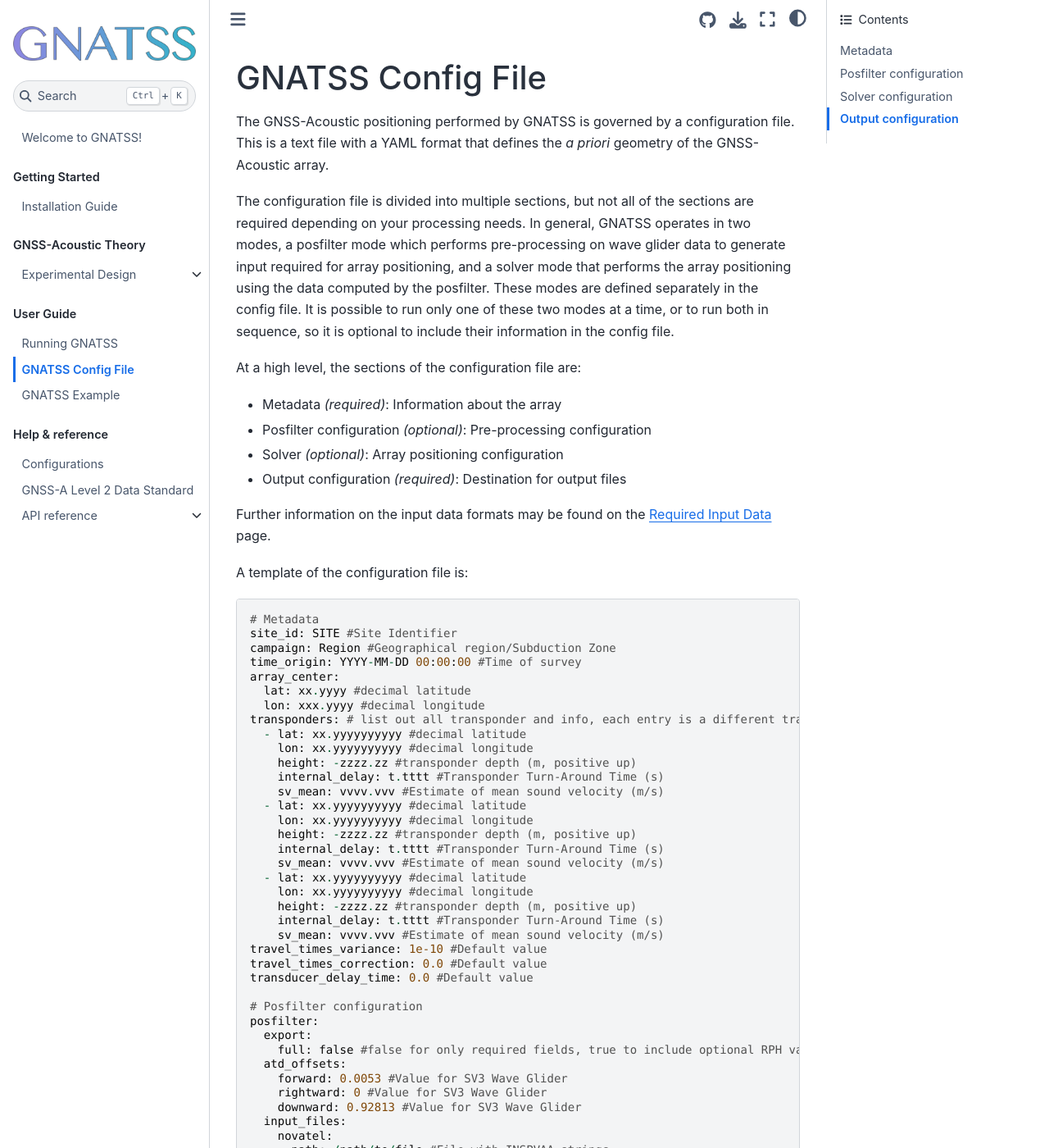
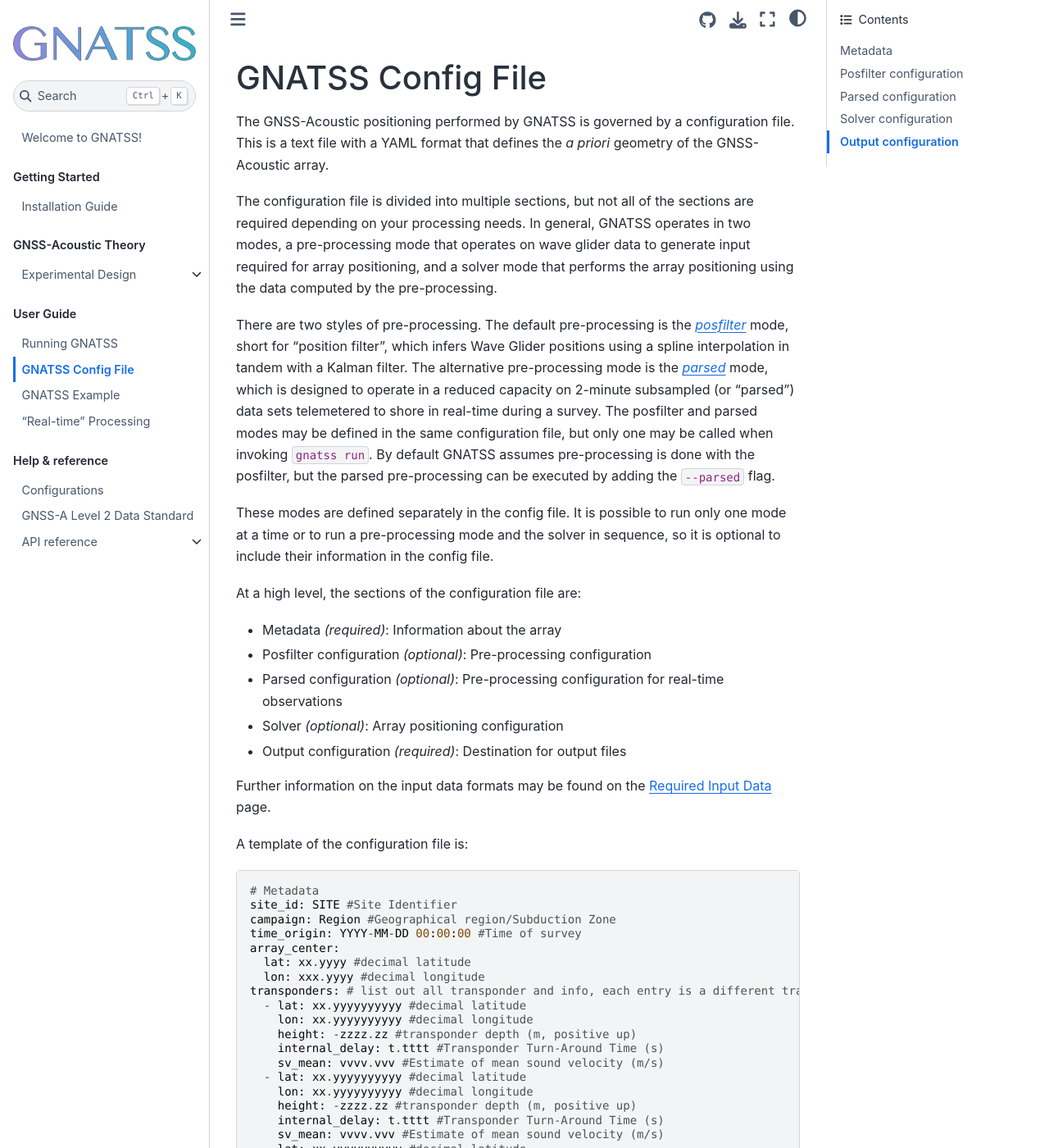
Before and after one commit to seafloor-geodesy/gnatss, a Jupyter Book: the page built from docs/config_yaml.md, in a window 1280 px wide and 1400 px high. Shown: the whole window at 82% size. Built offline with Jupyter Book 1.0.4 settings and Sphinx 7.4.7 and the Sphinx Book theme 1.1.4, drawn with Linux system fonts in a browser that asks for light colours; pages that are not in the unit, such as notebooks, are missing from menus; some of the changed text lies outside the part shown.

Commit message:
docs: Parsed processing

```diff
--- a/docs/_toc.yml
+++ b/docs/_toc.yml
@@ -19,6 +19,7 @@
       - file: input
       - file: config_yaml
       - file: position_inversion
+      - file: parsed_processing
   - caption: Help & reference
     chapters:
       - file: configs
--- a/docs/config_yaml.md
+++ b/docs/config_yaml.md
@@ -6,17 +6,31 @@
 
 The configuration file is divided into multiple sections, but not all of the
 sections are required depending on your processing needs. In general, GNATSS
-operates in two modes, a posfilter mode which performs pre-processing on wave
-glider data to generate input required for array positioning, and a solver mode
-that performs the array positioning using the data computed by the posfilter.
+operates in two modes, a pre-processing mode that operates on wave glider data
+to generate input required for array positioning, and a solver mode that
+performs the array positioning using the data computed by the pre-processing.
+
+There are two styles of pre-processing. The default pre-processing is the
+[_posfilter_](gnssa_preprocessing.md) mode, short for "position filter", which
+infers Wave Glider positions using a spline interpolation in tandem with a
+Kalman filter. The alternative pre-processing mode is the
+[_parsed_](parsed_processing.md) mode, which is designed to operate in a reduced
+capacity on 2-minute subsampled (or "parsed") data sets telemetered to shore in
+real-time during a survey. The posfilter and parsed modes may be defined in the
+same configuration file, but only one may be called when invoking `gnatss run`.
+By default GNATSS assumes pre-processing is done with the posfilter, but the
+parsed pre-processing can be executed by adding the `--parsed` flag.
+
 These modes are defined separately in the config file. It is possible to run
-only one of these two modes at a time, or to run both in sequence, so it is
-optional to include their information in the config file.
+only one mode at a time or to run a pre-processing mode and the solver in
+sequence, so it is optional to include their information in the config file.
 
 At a high level, the sections of the configuration file are:
 
 - Metadata _(required)_: Information about the array
 - Posfilter configuration _(optional)_: Pre-processing configuration
+- Parsed configuration _(optional)_: Pre-processing configuration for real-time
+  observations
 - Solver _(optional)_: Array positioning configuration
 - Output configuration _(required)_: Destination for output files
 
@@ -68,9 +82,24 @@
       path: /path/to/file #File with INSSTDEVA strings
     gps_positions: #By default assume Chadwell format, (j2000 seconds, "GPSPOS" string, ECEF XYZ coordinates (m), XYZ Standard Deviations)
       path: /path/to/GPS_POS_FREED #File path to antenna positions, use wildcards ** for day-separated data
-      format: key #Optional designation for alternate GPS Positions file formats
+      format: key #Optional designation for alternate GNSS Position file formats
     travel_times: #Assume Chadwell format, (Time at Ping send [DD-MON-YY HH:MM:SS.ss], TWTT1 (microseconds), TWTT2, TWTT3, TWTT4), TWTT=0 if no reply
       path: /path/to/pxp_tt
+
+# Parsed configuration
+parsed:
+  export:
+    full: false #false for only required fields, true to include optional RPH value and uncertainties
+  atd_offsets:
+    forward: 0.0053 #Value for SV3 Wave Glider
+    rightward: 0 #Value for SV3 Wave Glider
+    downward: 0.92813 #Value for SV3 Wave Glider
+  input_files:
+    gps_positions: #By default assume Chadwell format, (j2000 seconds, "GPSPOS" string, ECEF XYZ coordinates (m), XYZ Standard Deviations)
+      path: /path/to/file #File path to antenna positions, use wildcards ** for day-separated data
+      format: key #Optional designation for alternate GNSS Position file formats
+    raw_data: #Assume Wave Glider model SV-3 zipped pin files (*.tar.gz)
+      path: /path/to/file #File path to QC data, use wildcards ** for day-separated data
 
 # Solver configuration
 solver:
@@ -169,6 +198,33 @@
     assumes this file is in the legacy Chadwell format (See
     [_Required Input Data_](./input.md)).
 
+### Parsed configuration
+
+- **Export** The _full_ parameter determines whether to include roll, pitch, and
+  heading values not required for the solver but useful for recalculating
+  transducer positions. The default value of _false_ provides only the minimum
+  data fields required for the solver, as defined by the
+  [GNSS-Acoustic Standard Data Format](https://hal.science/hal-04319233/).
+- **ATD Offsets** The ATD offsets (also called the _lever arms_) are the static
+  offsets between the GNSS antenna and acoustic transducer in the static body
+  frame coordinates of the surface platform. The given values in the above
+  template are the ATD offsets for the SV3 Wave Glider.
+- **Input Files** These are file paths to [input data](./input.md) required
+  specifically for the parsed mode, assumed to be collected by an SV3 wave
+  glider using a Sonardyne GNSS-A payload.
+  - The user may input a file path to a single input file or use the UNIX "\*\*"
+    wildcard to point to multiple input files, such as day-separated data.
+  - The GPS positions are assumed to be computed by the user with a GNSS
+    processing software of their choice, such as PRIDE PPP-AR, GAMIT, or GipsyX.
+    By default GNATSS assumes that the solution has been converted into a legacy
+    Chadwell format, but other supported formats can be provided by designating
+    an optional `format` key in the configuration file (See
+    [_Required Input Data_](./input.md) for the list of supported file formats
+    and keys).
+  - The raw data files are zipped tarballs that contain data stored in a `.pin`
+    format telemetered to shore by the LRI model SV-3 Wave Glider (See
+    [_Required Input Data_](./input.md)).
+
 ### Solver configuration
 
 - **Reference Ellipsoid** Ellipsoidal parameters of the Earth. These should not
```
Also changed, not shown: README.md (+3 -3 lines), docs/input.md (+21 -0 lines), docs/parsed_processing.md (added, +50 -0 lines), docs/parsed_residuals_ins_positions.png (added), docs/parsed_residuals_with_processed_gps.png (added), 1 other file.
